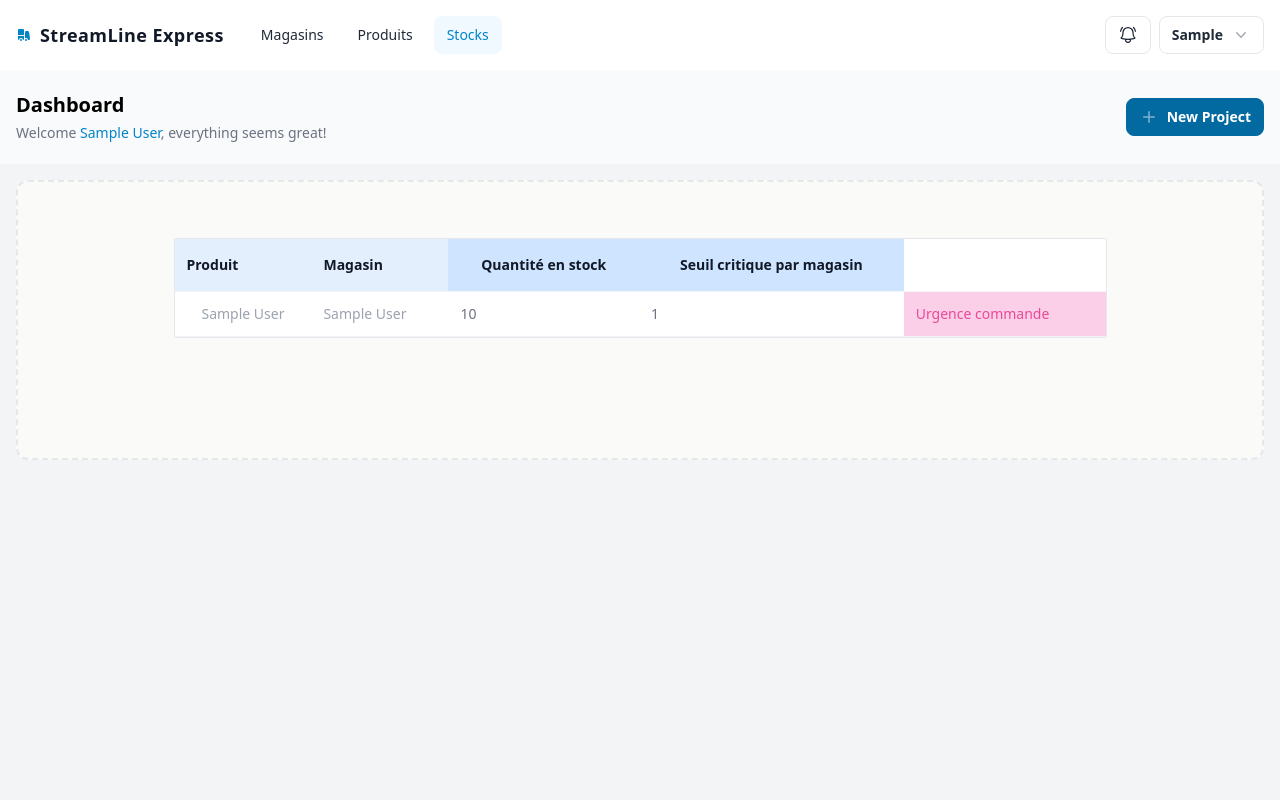
After one commit to Armagad1972/DocString_PortFolio, a Django app: page /stocks/ in a window 1280 px wide. The commit adds this page. Run offline with Django 5.2, Linux system fonts and the light colour scheme; a user stored in the database is signed in; tables that the repository leaves empty hold one stand-in row (values such as "Sample post"); some libraries are stand-ins or nearby versions.

Commit message:
Commit complete

```diff
--- a/DocString_PortFolio/urls.py
+++ b/DocString_PortFolio/urls.py
@@ -18,7 +18,8 @@
 from django.urls import path, include
 from django.views.generic import detail
 
-from accounts.views import SocieteListView, MagasinListView, ProduitsListView, MagasinUpdateView, ProduitUpdateView
+from accounts.views import SocieteListView, MagasinListView, ProduitsListView, MagasinUpdateView, ProduitUpdateView, \
+    StocksListView
 from accounts import views
 
 urlpatterns = [
@@ -31,4 +32,5 @@
     path('magasin/<int:pk>/edit', MagasinUpdateView.as_view(model=views.Magasin), name="magasin_edit"),
     path('produits/', ProduitsListView.as_view(), name="produits"),
     path('produits/<int:pk>/edit', ProduitUpdateView.as_view(model=views.Produit), name="produit_edit"),
+    path('stocks/', StocksListView.as_view(), name="stocks"),
 ]
--- a/accounts/models.py
+++ b/accounts/models.py
@@ -124,6 +124,10 @@
     def __str__(self):
         return self.nom
 
+    def get_societe(self):
+        soc = Magasin.objects.get(id=self.id).societe
+        return soc.id, soc.nom
+
 
 class Produit(models.Model):
     nom = models.CharField(max_length=255, help_text="Nom du produit")
@@ -158,6 +162,11 @@
         default=0,
         validators=[MinValueValidator(0)]
     )
+    alerte = models.BooleanField(
+        verbose_name="alerte",
+        default=False
+    )
+    date = models.DateTimeField(auto_now_add=True)
 
     def __str__(self):
         return f"{self.produit} - {self.magasin}-{self.quantite}"
@@ -166,6 +175,14 @@
         verbose_name = "Stock"
         verbose_name_plural = "Stocks"
         unique_together = ['produit', 'magasin']
+
+    def per_alerte(self):
+        return (self.quantite - self.seuil) / self.seuil * 100
+
+    def save(self, *args, **kwargs):
+        if self.quantite < self.seuil:
+            self.alerte = True
+            super().save(*args, **kwargs)
 
 
 class Mouvements(models.Model):
--- a/accounts/views.py
+++ b/accounts/views.py
@@ -4,7 +4,7 @@
 from django.views.generic import ListView, UpdateView
 
 from accounts.forms import UserRegistrationForm, MagasinForm, ProduitForm
-from accounts.models import Societe, Magasin, Produit
+from accounts.models import Societe, Magasin, Produit, Stock
 
 
 # Create your views here.
@@ -196,3 +196,52 @@
         kwargs = super().get_form_kwargs()
         kwargs['request'] = self.request
         return kwargs
+
+
+class StocksListView(LoginRequiredMixin, ListView):
+    """
+    MagasinListView provides a view for listing Magasin objects restricted by user access.
+
+    This class-based view leverages Django's ListView framework to display a
+    list of Magasin objects that are filtered based on the current user's
+    associated Societe. It ensures that only authorized users can access this
+    view and dynamically manages pagination.
+
+    Attributes:
+    model: The model associated with the view, which in this case is Magasin.
+    template_name (str): The path to the HTML template used for rendering the view.
+    context_object_name (str): The name of the context variable that holds the list
+        of Magasin objects in the template.
+    ordering (list): Specifies the default ordering of Magasin objects based on
+        the `societe` attribute.
+
+    Methods:
+
+    get_queryset:
+        Returns a filtered QuerySet of Magasin objects for the currently
+        authenticated user.
+
+    get_paginate_by:
+        Returns the number of items per page for pagination, dynamically
+        determined from the request (15 by default).
+    """
+    model = Stock
+    template_name = 'stock.html'
+    context_object_name = 'stocks'
+    ordering = ['produit']
+
+    def get_queryset(self, *args, **kwargs):
+
+        if self.request.user.is_superuser:
+            return Stock.objects.all().order_by(*self.ordering)
+        elif self.request.user.groups.filter(name='Propriétaire').exists():
+            soc = Societe.objects.get(users=self.request.user)
+            magasins = Magasin.objects.filter(societe=soc)
+            return Stock.objects.filter(magasin__in=magasins).order_by(*self.ordering)
+        else:
+            mag = Magasin.objects.filter(users=self.request.user).first()
+            return Stock.objects.filter(magasin=mag).order_by(*self.ordering)
+
+    def get_paginate_by(self, queryset):
+        # Dynamically set items per page, e.g., based on a query parameter
+        return self.request.GET.get('items_per_page', 7)
--- a/templates/base.html
+++ b/templates/base.html
@@ -89,10 +89,16 @@
                             <span>Produits</span>
                         </a>
                         <a
-                                href="javascript:void(0)"
-                                class="group flex items-center gap-2 rounded-lg border border-transparent px-3 py-2 text-sm font-medium text-gray-800 hover:bg-sky-50 hover:text-sky-600 active:border-sky-100 dark:text-gray-200 dark:hover:bg-gray-700 dark:hover:text-white dark:active:border-gray-600"
+                                href="{% url 'stocks' %}"
+                                class="{% if request.resolver_match.url_name == 'stocks' %}
+              border border-sky-100 bg-sky-50 text-sky-600
+              {% else %}
+              border-transparent hover:bg-sky-50 hover:text-sky-600
+              {% endif %}
+              group flex items-center gap-2 rounded-lg border border-transparent px-3 py-2 text-sm font-medium text-gray-800 hover:bg-sky-50 hover:text-sky-600 active:border-sky-100 dark:text-gray-200 dark:hover:bg-gray-700 dark:hover:text-white dark:active:border-gray-600"
+
                         >
-                            <span>Sales</span>
+                            <span>Stocks</span>
                         </a>
                     </nav>
                     <!-- END Desktop Navigation -->
@@ -100,7 +106,7 @@
                 <!-- END Left Section -->
 
                 <!-- Right Section -->
-                <div class="flex items-center gap-2">
+                <div class=" flex items-center gap-2">
                     <!-- Notifications -->
                     <a
                             href="javascript:void(0)"
@@ -190,7 +196,9 @@
                                     class="divide-y divide-gray-100 rounded-lg bg-white ring-1 ring-black/5 dark:divide-gray-700 dark:bg-gray-800 dark:ring-gray-700"
                             >
                                 <div class="space-y-1 p-2.5">
-                                    <img src='https://avatar.iran.liara.run/public/boy' alt='Random Profile'>
+                                    <img src='https://ui-avatars.com/api/?name={{ user.fname }}+{{ user.lname }}&size=48&background=random'
+                                         alt='Random Profile'
+                                         class='rounded-full'>
                                     <a
                                             role="menuitem"
                                             href="javascript:void(0)"
--- /dev/null
+++ b/templates/stock.html
@@ -0,0 +1,84 @@
+{% extends 'base.html' %}
+{% load static tailwind_tags %}
+{% load i18n %}
+{% load widget_tweaks %}
+{% block content %}
+    <div class="w-full h-auto m-10 md:w-3/4">
+        <div
+                class="min-w-full overflow-x-auto rounded-sm border border-gray-200 bg-white dark:border-gray-700 dark:bg-gray-800"
+        >
+            <!-- Table -->
+            <table class="min-w-full align-middle text-sm whitespace-nowrap">
+                <!-- Table Header -->
+                <thead>
+                <tr class="border-b border-gray-100 dark:border-gray-700/50">
+                    {#                    <th#}
+                    {#                            class="bg-blue-100/75 px-3 py-4 text-left font-semibold text-gray-900 dark:bg-gray-700/25 dark:text-gray-50"#}
+                    {#                    >#}
+                    {#                        Ean#}
+                    {#                    </th>#}
+                    <th
+                            class="bg-blue-100/75 px-3 py-4 text-left font-semibold text-gray-900 dark:bg-gray-700/25 dark:text-gray-50"
+                    >
+                        Produit
+                    </th>
+                    <th
+                            class="bg-blue-100/75 px-3 py-4 text-left font-semibold text-gray-900 dark:bg-gray-700/25 dark:text-gray-50"
+                    >
+                        Magasin
+                    </th>
+                    <th
+                            class="bg-blue-200/75 px-3 py-4 text-center font-semibold border-l-1 border-dotted border-gray-800 text-gray-900 dark:bg-gray-700/25 dark:text-gray-50"
+                    >
+                        Quantité en stock
+                    </th>
+                    <th
+                            class="bg-blue-200/75 px-3 py-4 text-center font-semibold border-l-1 border-dotted border-gray-800 text-gray-900 dark:bg-gray-700/25 dark:text-gray-50"
+                    >
+                        Seuil critique par magasin
+                    </th>
+                </tr>
+                </thead>
+                <!-- END Table Header -->
+
+                <!-- Table Body -->
+                <tbody>
+                {% for stock in stocks %}
+                    <tr class="border-b border-gray-100 dark:border-gray-700/50">
+                        <td class="p-3 text-center">
+                            {{ stock.produit }}
+                        </td>
+                        <td class="p-3">
+                            {{ stock.magasin }}
+                        </td>
+                        <td class="p-3 text-gray-500 dark:text-gray-400">
+                            {{ stock.quantite }}
+                        </td>
+                        <td class="p-3 text-gray-500 dark:text-gray-400">
+                            {{ stock.seuil }}
+                        </td>
+                        <td class="p-3 {% if stock.alerte %} text-pink-500 bg-pink-200 {% elif stock.per_alerte < 50 %}text-amber-500 bg-amber-200{% endif %}">
+                            {% if stock.alerte %}
+                                <span class="">Urgence commande</span>
+                            {% elif stock.per_alerte < 50 %}
+                                <span class="">Stock Limité</span>
+                            {% else %}
+                                <span class="">{{ stock.per_alerte |floatformat:2 }} %</span>
+                            {% endif %}
+                        </td>
+                    </tr>
+                {% empty %}
+
+                    <span class="text-red-500">Aucun produit</span>
+                {% endfor %}
+                </tbody>
+                <!-- END Table Body -->
+            </table>
+            <!-- END Table -->
+        </div>
+        <!-- END Responsive Table Container -->
+        <!-- END Tables: Bordered -->
+
+        {% include 'partial/pagination.html' %}
+    </div>
+{% endblock %}
```
Also changed, not shown: accounts/admin.py (+7 -3 lines), accounts/resources.py (+6 -1 lines).
